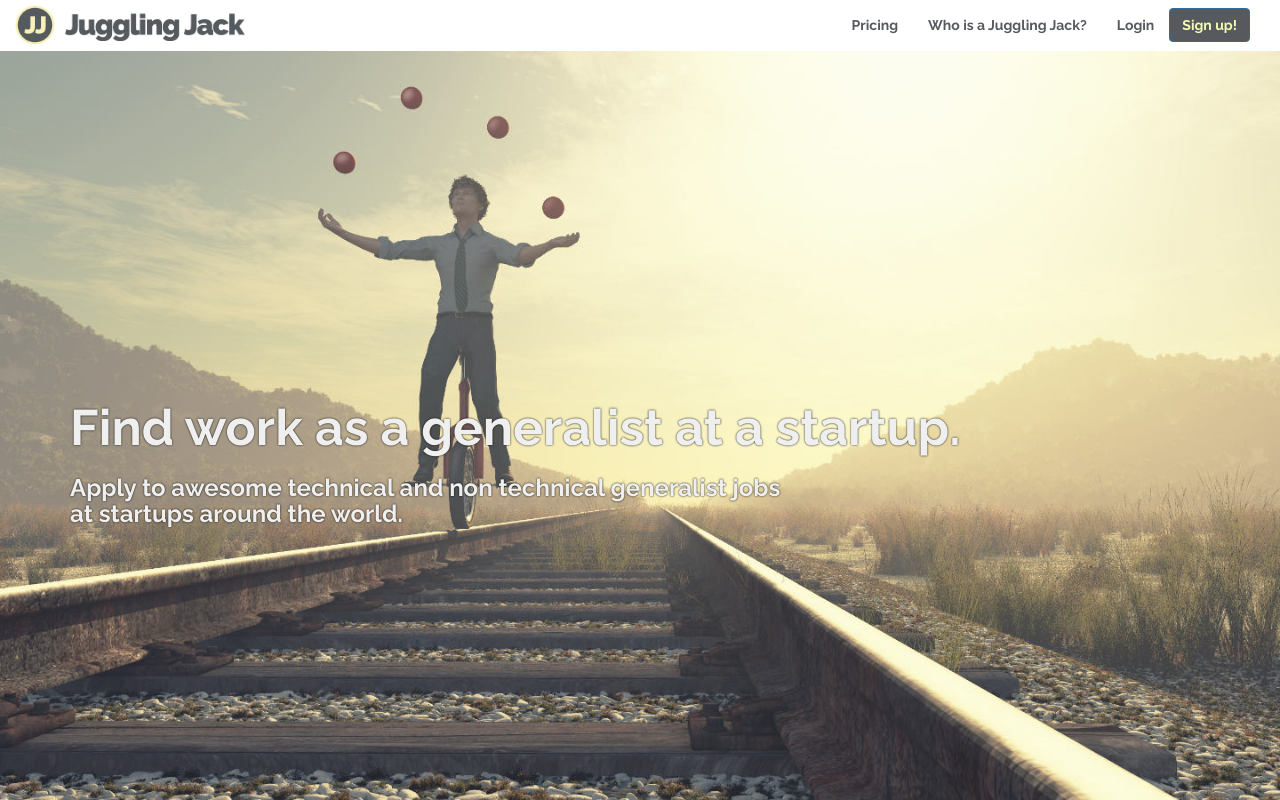
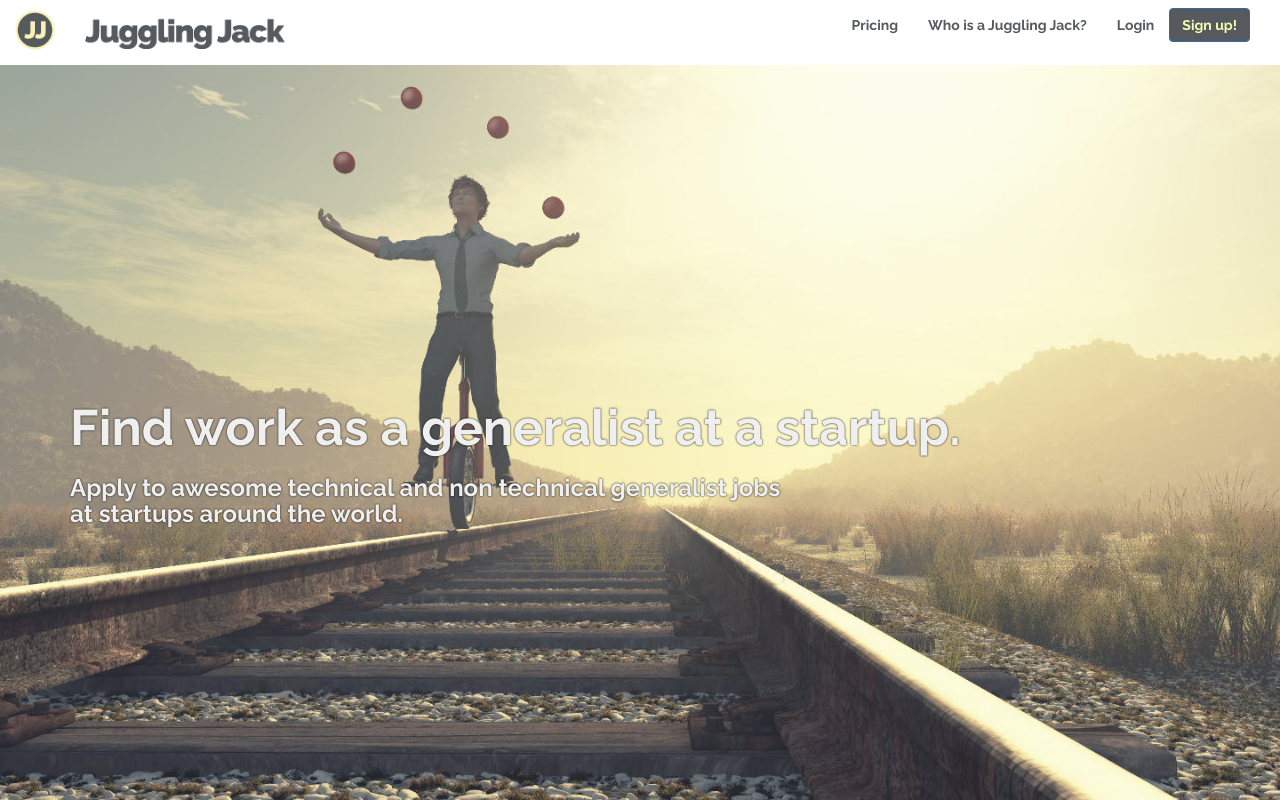
Before and after one commit to stonebinox/jugglingjack, a React (Create React App) app: page / in a window 1280 px wide. Built offline with nearby package versions, Linux system fonts and the light colour scheme.

Commit message:
Updating layout

```diff
--- a/src/Navbar.js
+++ b/src/Navbar.js
@@ -20,13 +20,13 @@ export class Navbar extends Component {
                         <span className="icon-bar"></span>
                         </button>
                         <a className="navbar-brand" href="#" onClick={this.handleLogoClick}>
-                            <div className="row">
-                                <div className="col-sm-3"><img src="JJ-Logo.png" className="img-responsive" width="40" style={{marginTop: "-10px"}} /></div>
-                                <div className="col-sm-9"><img src="JJ-Wordmark.png" alt="Juggling Jack" className="img-responsive" width="200" style={{marginTop: "-5px", marginLeft: "-20px"}} /></div>
-                            </div>
+                            <img src="JJ-Logo.png" className="img-responsive" width="40" style={{marginTop: "-5px"}} />
                         </a>
                     </div>
                     <div className="collapse navbar-collapse" id="myNavbar">
+                        <ul className="nav navbar-nav">
+                            <li className="active"><a href="#" onClick={this.handleLogoClick}><img src="JJ-Wordmark.png" alt="Juggling Jack" className="img-responsive" width="200" /></a></li>
+                        </ul>
                         <ul className="nav navbar-nav navbar-right">
                             <li><a href="javascript:void(0)" className="navlinks">Pricing</a></li>
                             <li><a href="javascript:void(0)" className="navlinks">Who is a Juggling Jack?</a></li>
--- a/src/index.css
+++ b/src/index.css
@@ -37,3 +37,7 @@ h3 {
 .light {
   color: #efefef;
 }
+
+.icon-bar {
+  background-color: #333333;
+}
```
